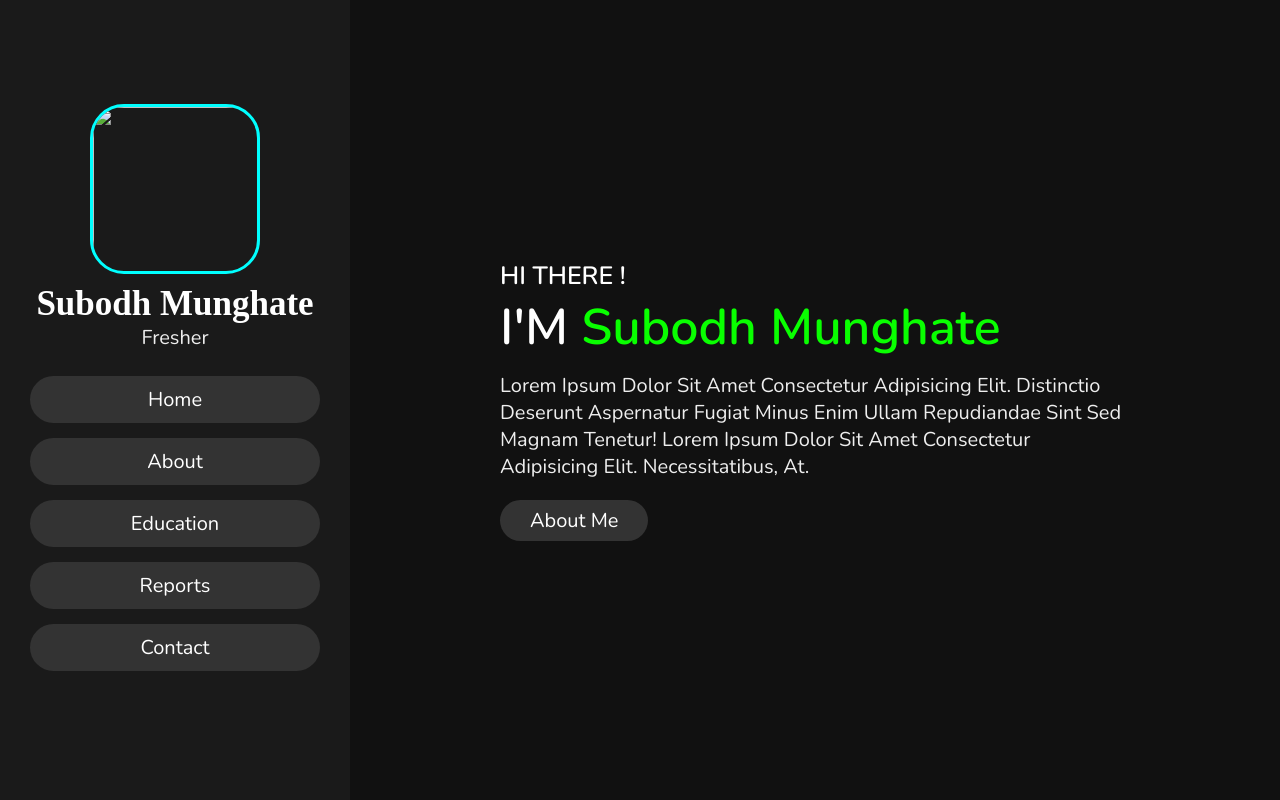
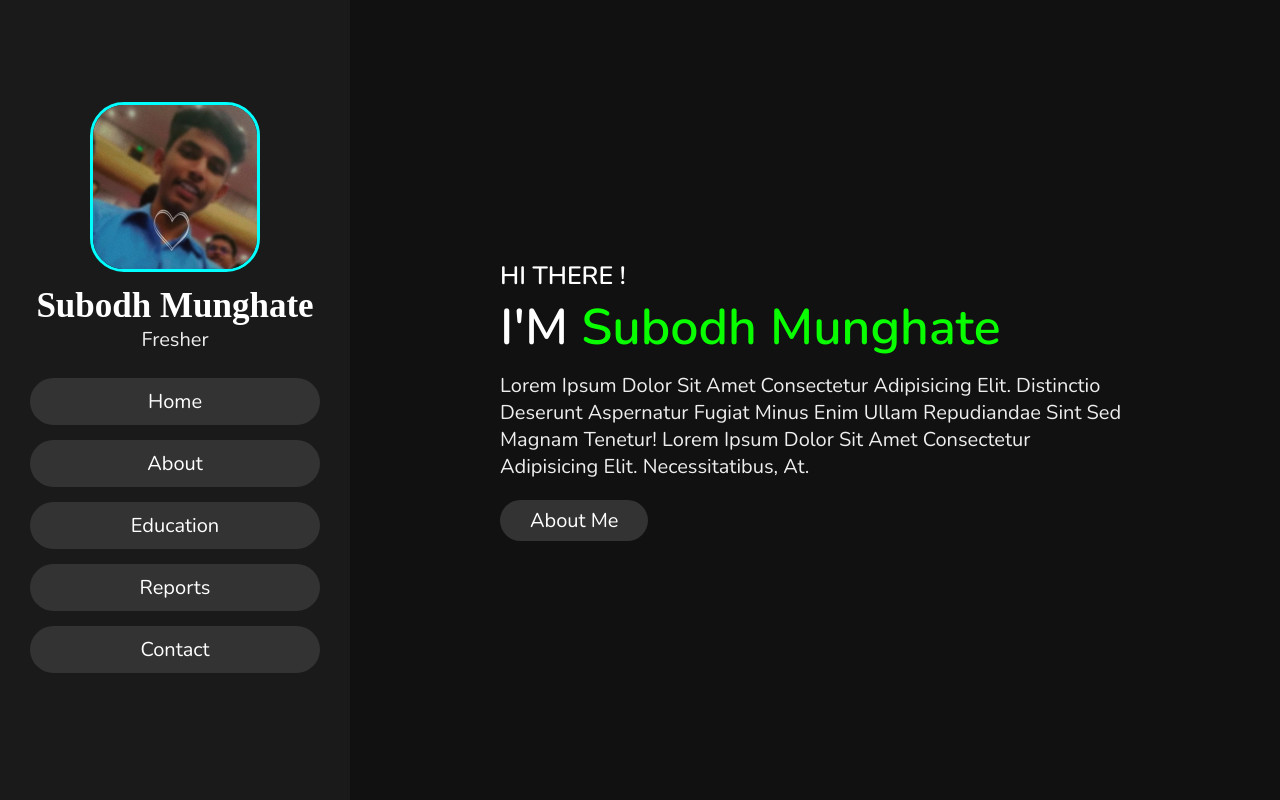
Before and after one commit to Subodh-Munghate/Portfolio, a plain HTML site: page index.html in a window 1280 px wide. Shown: the top 800 px of the page. Drawn offline with nearby package versions, Linux system fonts and the light colour scheme; the site is published under a folder, as on GitHub Pages, so addresses that start at the root find nothing.

Commit message:
Update index.html

```diff
--- a/index.html
+++ b/index.html
@@ -16,7 +16,7 @@
 <header>
 
     <div class="user">
-        <img src="/profile.jpg" alt="">
+        <img src="./profile.jpg" alt="">
         <h3 class="name">Subodh Munghate</h3>
         <p class="post">Fresher</p>
     </div>
```
